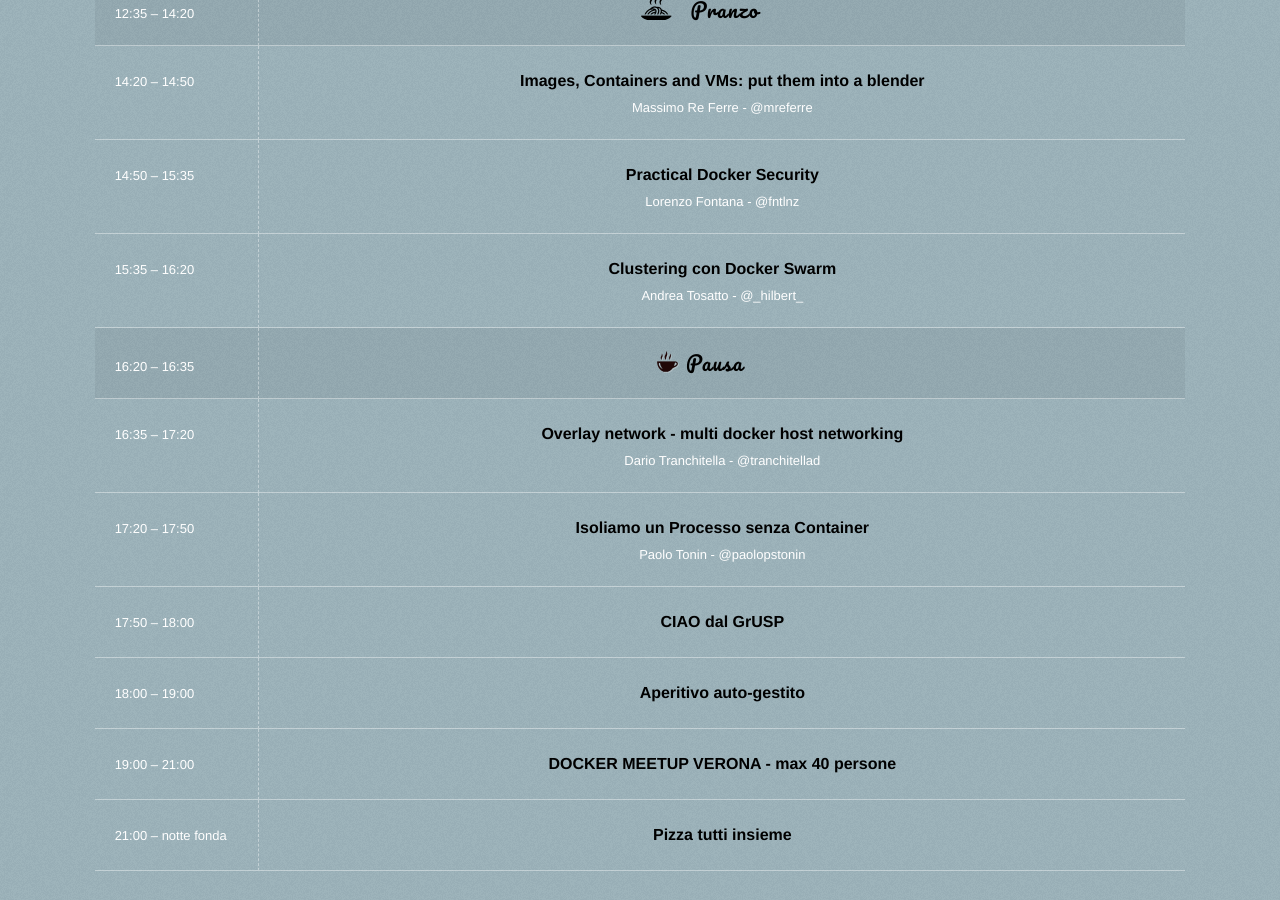
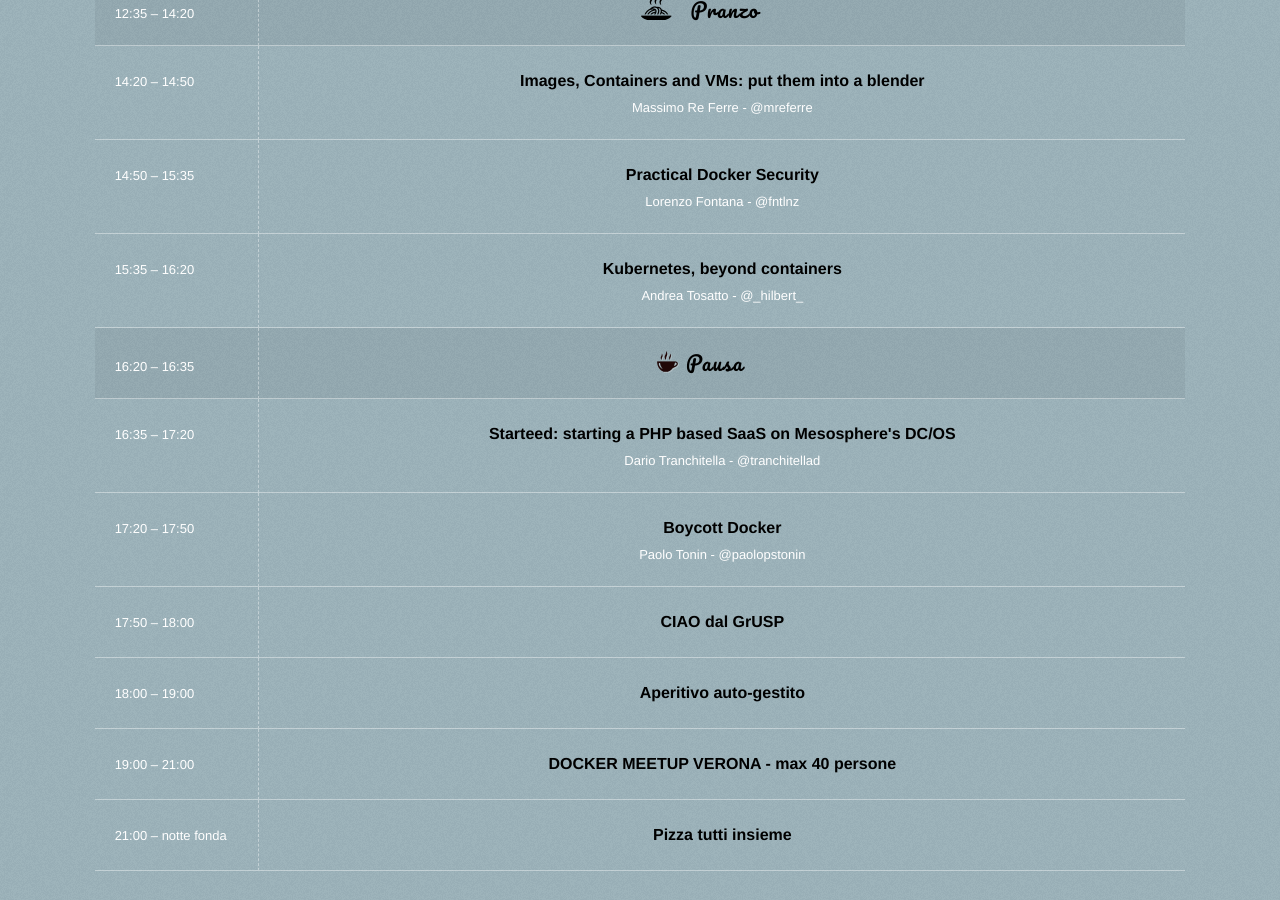
Before and after one commit to GrUSP/2017.containerday.it, a Jekyll site: the page built from index.html, in a window 1280 px wide and 900 px high, scrolled down 3171 px. Built offline with Jekyll 4.4.1, drawn with Linux system fonts in a browser that asks for light colours; Markdown is read by kramdown in place of the engine named in the settings; some of the changed lines change nothing that is shown.

Commit message:
Fixati alcuni talk

```diff
--- a/_includes/section-speakers.html
+++ b/_includes/section-speakers.html
@@ -39,7 +39,8 @@
                 <td class="time">09:50 &ndash; 10:35</td>
                 <td>
                     <h4><a href="#" onclick="javascript:return(false);" rel="tooltip"
-                           title="">GitlabCI e Kubernetes, build test and deploy your projects like a pro</a></h4>
+                           title="In questo talk vedremo come integrare GitlabCI e Kubernetes, quali sono i benefici, i pitfall da tenere in considerazione ed alcuni esempi ci casi d'uso reale">
+                        GitlabCI e Kubernetes, build test and deploy your projects like a pro</a></h4>
                     <a href="http://twitter.com/paolomainardi" title="Paolo Mainardi">Paolo Mainardi - @paolomainardi</a><br/>
                     <!-- <a href="#" title="" class="slides">Slide</a> - -->
                     <!-- <a href="https://vimeo.com/" title="" class="videos">Video</a> -->
@@ -69,7 +70,7 @@
                 <td class="time">11:20 &ndash; 12:05</td>
                 <td>
                     <h4><a href="#" onclick="javascript:return(false);" rel="tooltip"
-                           title="">
+                           title="Esploriamo le vere potenzialità del servizio ECS mostrando i pro e i contro del servizio di container management offerto da Amazon Web Services. Mostriamo alcuni casi d’uso, orchestriamo via CLI, monitoriamo i nostri container e analizziamo nel dettaglio i costi">
                         Deep Dive to Amazon ECS</a></h4>
                     <a href="http://twitter.com/LatellaPaolo" title="Paolo Latella">Paolo Latella - @LatellaPaolo</a><br/>
                     <!-- <a href="#" title="" class="slides">Slide</a> - -->
@@ -82,7 +83,7 @@
                 <td class="time">12:05 &ndash; 12:35</td>
                 <td>
                     <h4><a href="#" onclick="javascript:return(false);" rel="tooltip"
-                           title="">
+                           title="Si parlerà di una proposta di RFC (https://tools.ietf.org/html/draft-ietf-bess-evpn-overlay-07) che spacca. La presentazione conterrà inoltre alcuni 'rant' relativi al reinventare o scoprire l'acqua calda e perché tutti dovrebbero fare il sistemista tre anni per avere i diritti civili.">
                         A Network Virtualization Overlay Solution using EVPN</a></h4>
                     <a href="http://twitter.com/gaunilone" title="Michele Finelli">Michele Finelli - @gaunilone</a><br/>
                     <!-- <a href="#" title="" class="slides">Slide</a> - -->
@@ -100,7 +101,7 @@
                 <td class="time">14:20 &ndash; 14:50</td>
                 <td>
                     <h4><a href="#" onclick="javascript:return(false);" rel="tooltip"
-                           title="">
+                           title="You take an image and you instantiate a container from it on a VM. Usually. However, in this session, we are going to explore mechanisms that allow you to take apart some of the assumptions and re purpose those building blocks to achieve different scenarios. Scenarios may range from being able to use a standard Docker image as a template for a VM, all the way down to being able to templetize your standard VMs as a Docker images and deploy said VMs with a Docker syntax. If you come out of this session a bit confuse that’s fine: mission accomplished. It’s the price one needs to pay for geeking out a bit. In all seriousness this session is really intended to demonstrate the potential scenarios that can be achieved using Docker and more generally container technologies">
                         Images, Containers and VMs: put them into a blender</a>
                     </h4>
                     <a href="http://twitter.com/mreferre" title="Massimo Re Ferre">Massimo Re Ferre - @mreferre</a><br/>
@@ -113,7 +114,7 @@
                 <td class="time">14:50 &ndash; 15:35</td>
                 <td>
                     <h4><a href="#" onclick="javascript:return(false);" rel="tooltip"
-                           title="">
+                           title="It's Friday and you deployed your application using Docker, you're super happy and you go home. It's Saturday and while browsing the internet you realize that you actually deployed your application without a plan on how to secure your containers and your head falls on the myriad of possible topics around this like, Kernel hardening, namespaces, Network isolation, Seccomp, Capabilities and so on. The purpose of this talk is to give you cultural baggage on all the major areas related to Docker security while showing you how to practically do things everyday. Topics: - Introduction (foundations and approach) - Linux Kernel namesaces and Cgroups - Linux kernel Capabilities - Securing the Docker Daemon - Authorization plugins - Network isolation and overlay networking from a security perspective - Seccomp filtering - Further kernel security (SELinux, AppArmor)">
                         Practical Docker Security</a></h4>
                     <a href="http://twitter.com/fntlnz" title="Lorenzo Fontana">Lorenzo Fontana - @fntlnz</a><br/>
                     <!-- <a href="#" title="" class="slides">Slide</a> - -->
@@ -125,8 +126,8 @@
                 <td class="time">15:35 &ndash; 16:20</td>
                 <td>
                     <h4><a href="#" onclick="javascript:return(false);" rel="tooltip"
-                           title="">
-                        Clustering con Docker Swarm</a></h4>
+                           title="Kubernetes is a well know containers management system intially developed by Google and inspired by Borg, the Google internal cluster management system. Since its donation to the CloudNativeFoundation, the Kubernetes project as seen many different attempts of extension of the standard containers management APIs to support, as Borg, different kind of workloads including VMs. In this talk we will present and discuss the result of these community effort and how Kubernetes can be used to schedule VMs becoming a fexible application orchestration tool beyond containers.">
+                        Kubernetes, beyond containers</a></h4>
                     <a href="http://twitter.com/_hilbert_" title="Andrea Tosatto">Andrea Tosatto - @_hilbert_</a><br/>
                     <!-- <a href="#" title="" class="slides">Slide</a> - -->
                     <!-- <a href="https://vimeo.com/" title="" class="videos">Video</a> -->
@@ -146,8 +147,8 @@
                 <td class="time">16:35 &ndash; 17:20</td>
                 <td>
                     <h4><a href="#" onclick="javascript:return(false);" rel="tooltip"
-                           title="">
-                        Overlay network - multi docker host networking</a></h4>
+                           title="Un breve case study su come abbiamo ottenuto tramite DC/OS un'infrastruttura con zero downtime (sic), high-availability e logiche di Software as a Service con tutti i problemi del caso (wildcards domain, SSL certs, persistenza del database)">
+                        Starteed: starting a PHP based SaaS on Mesosphere's DC/OS</a></h4>
                     <a href="http://twitter.com/tranchitellad" title="Dario Tranchitella">Dario Tranchitella - @tranchitellad</a><br/>
                     <!-- <a href="#" title="" class="slides">Slide</a> - -->
                     <!-- <a href="https://vimeo.com/" title="" class="videos">Video</a> -->
@@ -160,8 +161,8 @@
                 <td class="time">17:20 &ndash; 17:50</td>
                 <td>
                     <h4><a href="#" onclick="javascript:return(false);" rel="tooltip"
-                           title="">
-                        Isoliamo un Processo senza Container</a></h4>
+                           title="Docker si propone come uno strumento comodo e utile per semplificare la gestione dell'infrastruttura di applicazioni e servizi. A causa della eccessiva rapidità di sviluppo e di alcune scelte architetturali, lo hanno reso uno strumento non adatto a tutti gli utilizzi. Nei casi reali introduce notevole complessità, alle volte non giustificata, poichè spinge all'utilizzo di tutta una serie di strumenti aggiuntivi non compresi all'interno di Docker per gestire l'infrastruttura. Nel talk esploreremo pro e contro di alcuni scenari di utilizzo e sfateremo anche qualche mito legato all'hype e alle 'mode' del momento su questi temi.">
+                        Boycott Docker</a></h4>
                     <a href="http://twitter.com/paolopstonin" title="Paolo Tonin">Paolo Tonin - @paolopstonin</a><br/>
                     <!-- <a href="#" title="" class="slides">Slide</a> - -->
                     <!-- <a href="https://vimeo.com/" title="" class="videos">Video</a> -->
```
Also changed, not shown: _includes/section-sponsors.html (+4 -3 lines).
